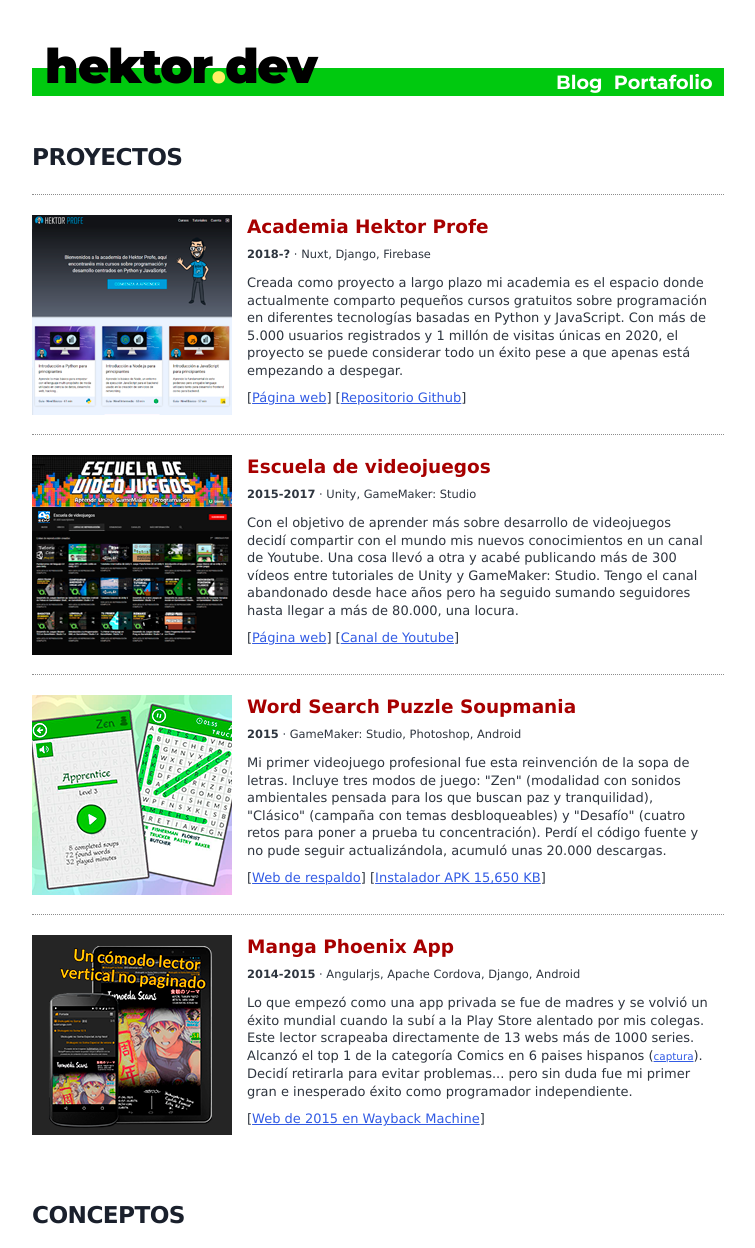
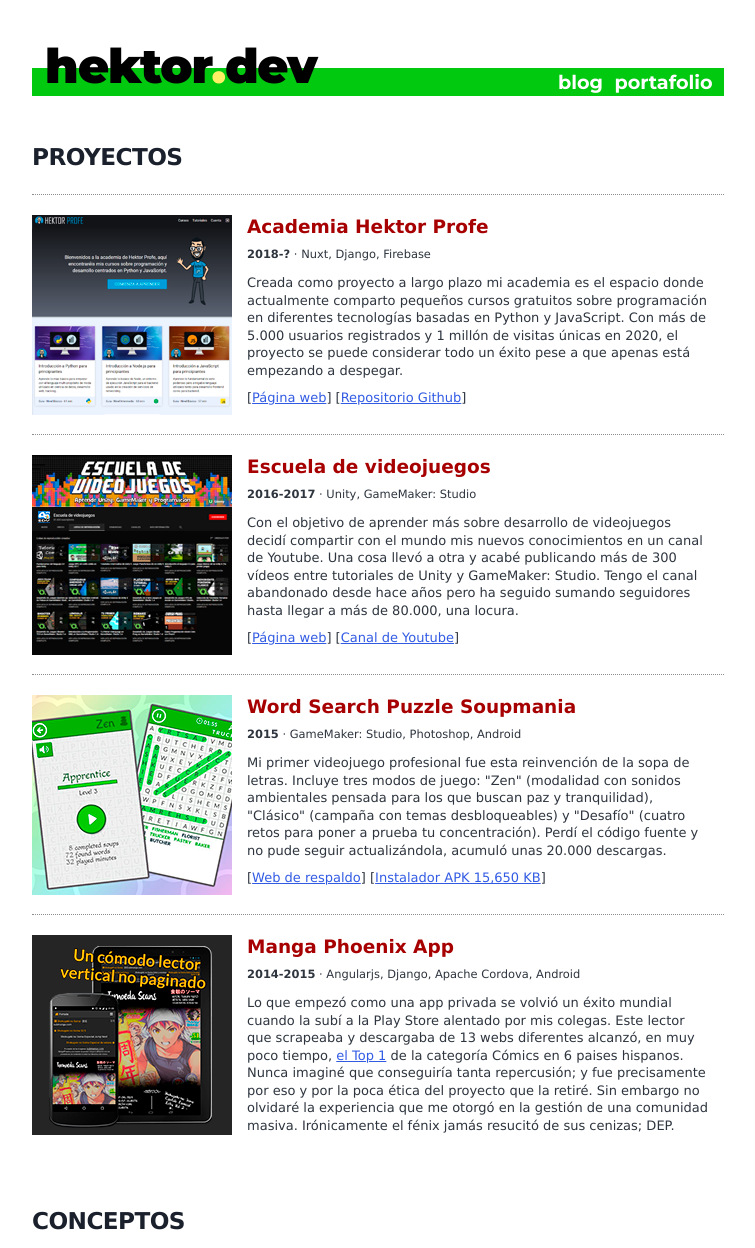
Before and after one commit to hcosta/hektor.dev, a Gatsby site: page /portafolio in a window 1280 px wide. Shown: the top 1248 px of the page, without its empty margins (262-1017 px from the left). Built offline with nearby package versions, Linux system fonts and the light colour scheme; Gatsby itself is replaced by a stand-in of ours.

Commit message:
layout update

```diff
--- a/src/components/layout.js
+++ b/src/components/layout.js
@@ -19,11 +19,11 @@ const Layout = ({ location, title, children }) => {
         <div className="menu" style={{marginTop: '-25px', textAlign: 'right', background: '#00C90F'}} >
           <div className="menu-content">
             <Link className="header-link-home" to="/">
-              Blog
+              blog
             </Link>&nbsp;&nbsp;&nbsp;
-            {/* <a href="https://github.com/hcosta" target="_blank"  rel="noreferrer" className="header-link-home">Github</a>&nbsp;&nbsp; */}
+            {/* <a href="https://github.com/hcosta" target="_blank"  rel="noreferrer" className="header-link-home">github</a>&nbsp;&nbsp; */}
             <Link className="header-link-home" to="/portafolio">
-              Portafolio
+              portafolio
             </Link>&nbsp;&nbsp;&nbsp;
           </div>
         </div>
--- a/src/pages/portafolio.js
+++ b/src/pages/portafolio.js
@@ -39,7 +39,9 @@ const PortafolioPage = ({ data, location }) => {
       <div className="portfolio-el" role="presentation"
         onMouseEnter={e => e.currentTarget.children[0].children[0].src = Hp2}
         onMouseLeave={e => e.currentTarget.children[0].children[0].src = Hp1}>
-        <div className="portfolio-image"><img src={Hp1} alt="hp1" /></div>
+        <div className="portfolio-image">
+          <img src={Hp1} alt="hp1" />
+        </div>
         <div className="portfolio-content">
           <p className="title">Academia Hektor Profe</p>
           <p className="techs"><small><b>2018-?</b> · Nuxt, Django, Firebase</small></p>
@@ -56,10 +58,12 @@ const PortafolioPage = ({ data, location }) => {
       <div className="portfolio-el" role="presentation"
         onMouseEnter={e => e.currentTarget.children[0].children[0].src = Edv2}
         onMouseLeave={e => e.currentTarget.children[0].children[0].src = Edv1}>
-        <div className="portfolio-image"><img src={Edv1} alt="edv1" /></div>
+        <div className="portfolio-image">
+          <img src={Edv1} alt="edv1" />
+        </div>
         <div className="portfolio-content">
           <p className="title">Escuela de videojuegos</p>
-          <p className="techs"><small><b>2015-2017</b> · Unity, GameMaker: Studio</small></p>
+          <p className="techs"><small><b>2016-2017</b> · Unity, GameMaker: Studio</small></p>
           <p className="description">Con el objetivo de aprender más sobre desarrollo de videojuegos decidí compartir con el mundo mis nuevos conocimientos en un canal de Youtube. Una cosa llevó a otra y acabé publicando más de 300 vídeos entre tutoriales de Unity y GameMaker: Studio. Tengo el canal abandonado desde hace años pero ha seguido sumando seguidores hasta llegar a más de 80.000, una locura.</p>
           <p className="links">
             [<a href="https://docs.hektorprofe.net/escueladevideojuegos/"
@@ -73,7 +77,9 @@ const PortafolioPage = ({ data, location }) => {
       <div className="portfolio-el" role="presentation"
         onMouseEnter={e => e.currentTarget.children[0].children[0].src = Sopa2}
         onMouseLeave={e => e.currentTarget.children[0].children[0].src = Sopa1}>
-        <div className="portfolio-image"><img src={Sopa1} alt="sopa1" /></div>
+        <div className="portfolio-image">
+          <img src={Sopa1} alt="sopa1" />
+        </div>
         <div className="portfolio-content">
           <p className="title">Word Search Puzzle Soupmania</p>
           <p className="techs"><small><b>2015</b> · GameMaker: Studio, Photoshop, Android</small></p>
@@ -90,15 +96,17 @@ const PortafolioPage = ({ data, location }) => {
       <div className="portfolio-el" role="presentation"
         onMouseEnter={e => e.currentTarget.children[0].children[0].src = Mp2}
         onMouseLeave={e => e.currentTarget.children[0].children[0].src = Mp1}>
-        <div className="portfolio-image"><img src={Mp1} alt="mp1" /></div>
+        <div className="portfolio-image">
+          <img src={Mp1} alt="mp1" />
+        </div>
         <div className="portfolio-content">
           <p className="title">Manga Phoenix App</p>
-          <p className="techs"><small><b>2014-2015</b> · Angularjs, Apache Cordova, Django, Android</small></p>
-          <p className="description">Lo que empezó como una app privada se fue de madres y se volvió un éxito mundial cuando la subí a la Play Store alentado por mis colegas. Este lector scrapeaba directamente de 13 webs más de 1000 series. Alcanzó el top 1 de la categoría Comics en 6 paises hispanos (<small><a href="https://web.archive.org/web/20160406190801if_/http://mangaphoenixapp.com/img/top.jpg" target="_blank" rel="noreferrer">captura</a></small>). Decidí retirarla para evitar problemas... pero sin duda fue mi primer gran e inesperado éxito como programador independiente.</p>
-          <p className="links">
+          <p className="techs"><small><b>2014-2015</b> · Angularjs, Django, Apache Cordova, Android</small></p>
+          <p className="description">Lo que empezó como una app privada se volvió un éxito mundial cuando la subí a la Play Store alentado por mis colegas. Este lector que scrapeaba y descargaba de 13 webs diferentes alcanzó, en muy poco tiempo, <a href="https://web.archive.org/web/20160406190801if_/http://mangaphoenixapp.com/img/top.jpg" target="_blank" rel="noreferrer">el Top 1</a> de la categoría Cómics en 6 paises hispanos. Nunca imaginé que conseguiría tanta repercusión; y fue precisamente por eso y por la poca ética del proyecto que la retiré. Sin embargo no olvidaré la experiencia que me otorgó en la gestión de una comunidad masiva. Irónicamente el fénix jamás resucitó de sus cenizas; DEP.</p>
+          {/* <p className="links">
             [<a href="https://web.archive.org/web/20160612194111/http://mangaphoenixapp.com/es"
-                target="_blank" rel="noreferrer">Web de 2015 en Wayback Machine</a>]
-          </p>
+                target="_blank" rel="noreferrer">Web en Wayback Machine</a>]
+          </p> */}
         </div>
       </div>
 
```
